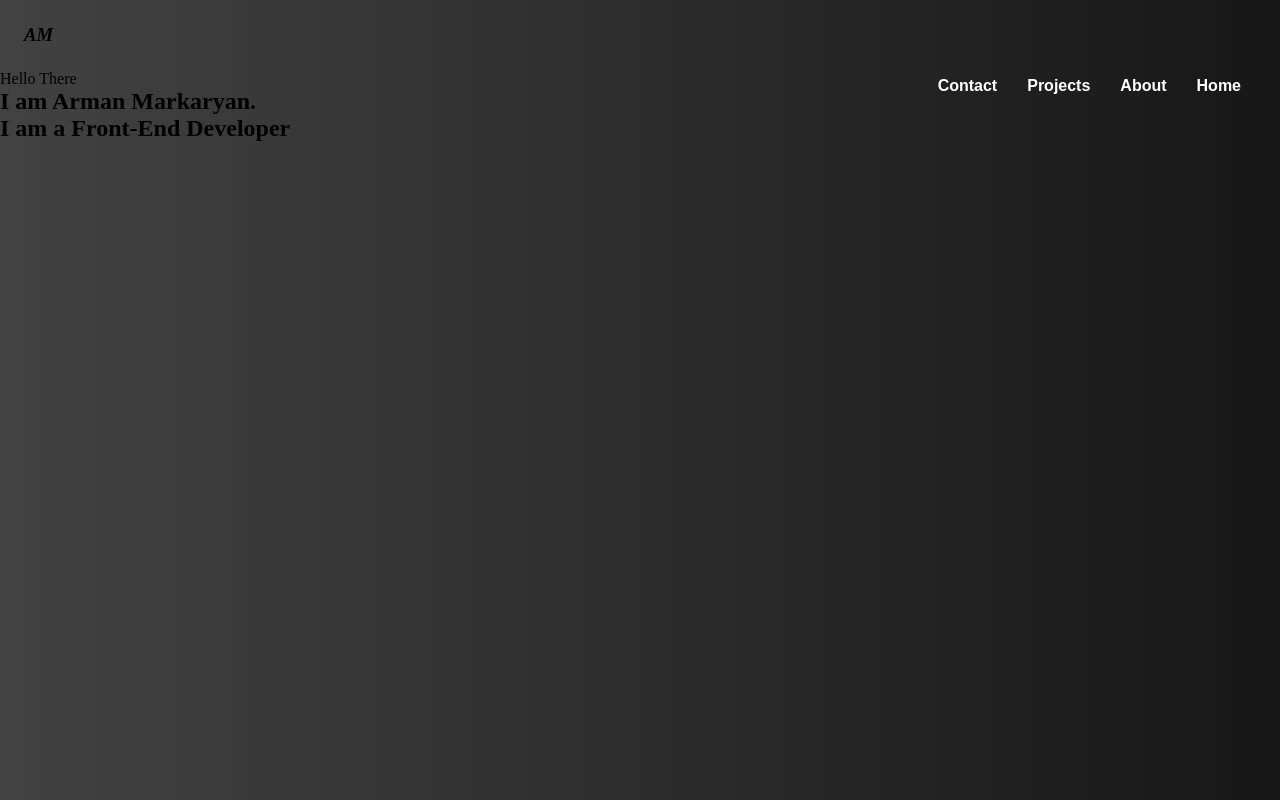
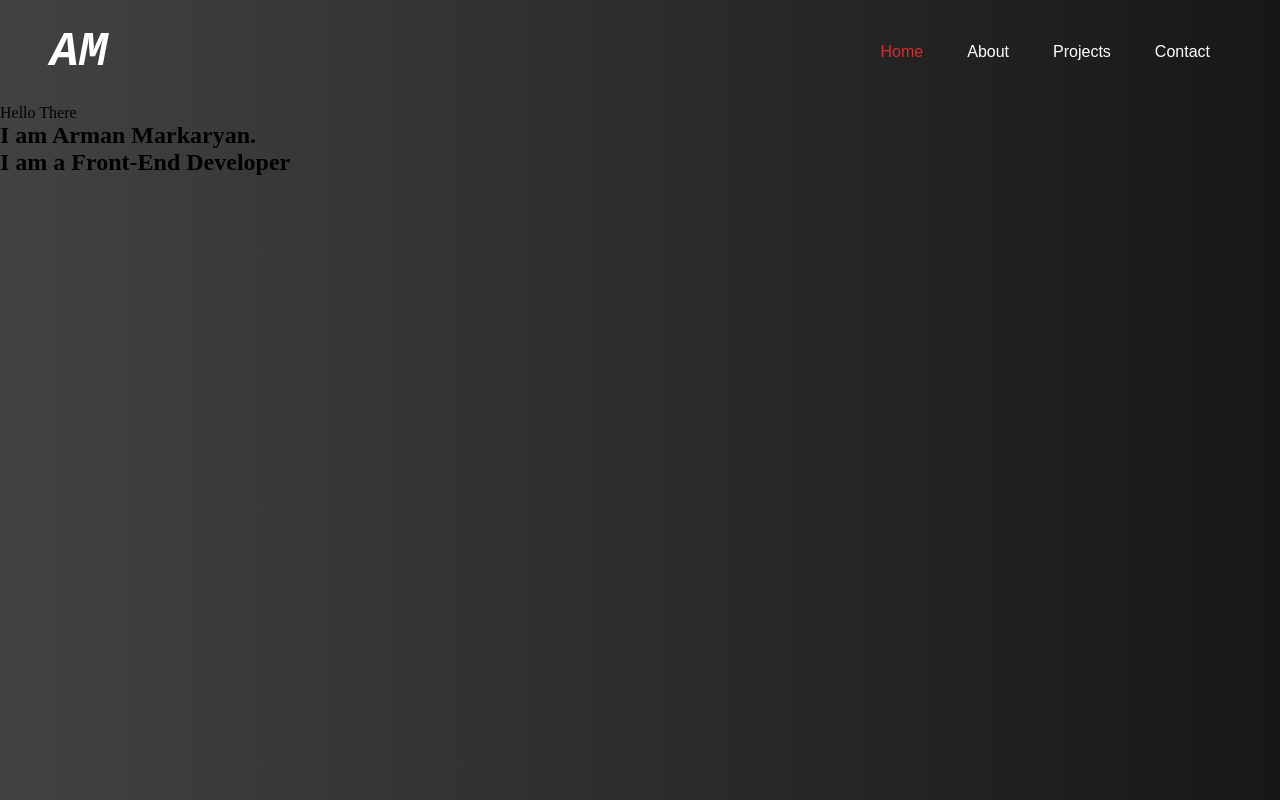
Before and after one commit to Arman-Markaryan/Arman-Markaryan, a plain HTML site: page index.html in a window 1280 px wide. Shown: the top 800 px of the page. Drawn offline with Linux system fonts and the light colour scheme.

Commit message:
Updated styles.css

```diff
--- a/styles.css
+++ b/styles.css
@@ -1,40 +1,67 @@
-*{
+* {
   margin: 0;
   padding: 0;
   box-sizing: border-box;
 }
 
-:root{
+:root {
   --main-text: #fff;
-    --hover-color: rgb(126, 0, 0);
+  --hover-color: rgb(214, 44, 44);
 }
 
-body{
-    background: linear-gradient(to left, #000000e8, #424242);
-    height: 100vh;
-    overflow: hidden;
+::-webkit-scrollbar {
+  display: none;
 }
 
-header{
-    padding: 1.5rem;
+section {
+  height: 102vh;
+}
+
+.Main-Page {
+  background: linear-gradient(to left, #000000e8, #424242);
+}
+
+.Logo {
+  font-family: monospace;
+  font-size: 3rem;
+  color: var(--main-text);
+}
+
+header {
+  padding: 25px 50px;
+}
+
+nav {
+  display: flex;
+  align-items: center;
+  justify-content: space-between;
+  flex-wrap: wrap;
 }
 
 nav ul li {
-    line-height: 80px;
-    margin: 0 15px;
-    float: right;
+  display: inline-block;
   list-style: none;
+  margin: 10px 20px;
 }
 
 nav ul li a {
   text-decoration: none;
   font-family: Arial, Helvetica, sans-serif;
-    font-weight: bold;
-    font-size: 1.0em;
   color: var(--main-text);
-
 }
 
-nav ul li :hover{
+.HomeStyle {
   color: var(--hover-color);
 }
+
+.About-Me {
+  background-color: beige;
+}
+
+.Projects {
+  background-color: red;
+}
+
+.Contact-Me {
+  background-color: green;
+}
```
Lines whose indentation alone changed are shown as unchanged.
